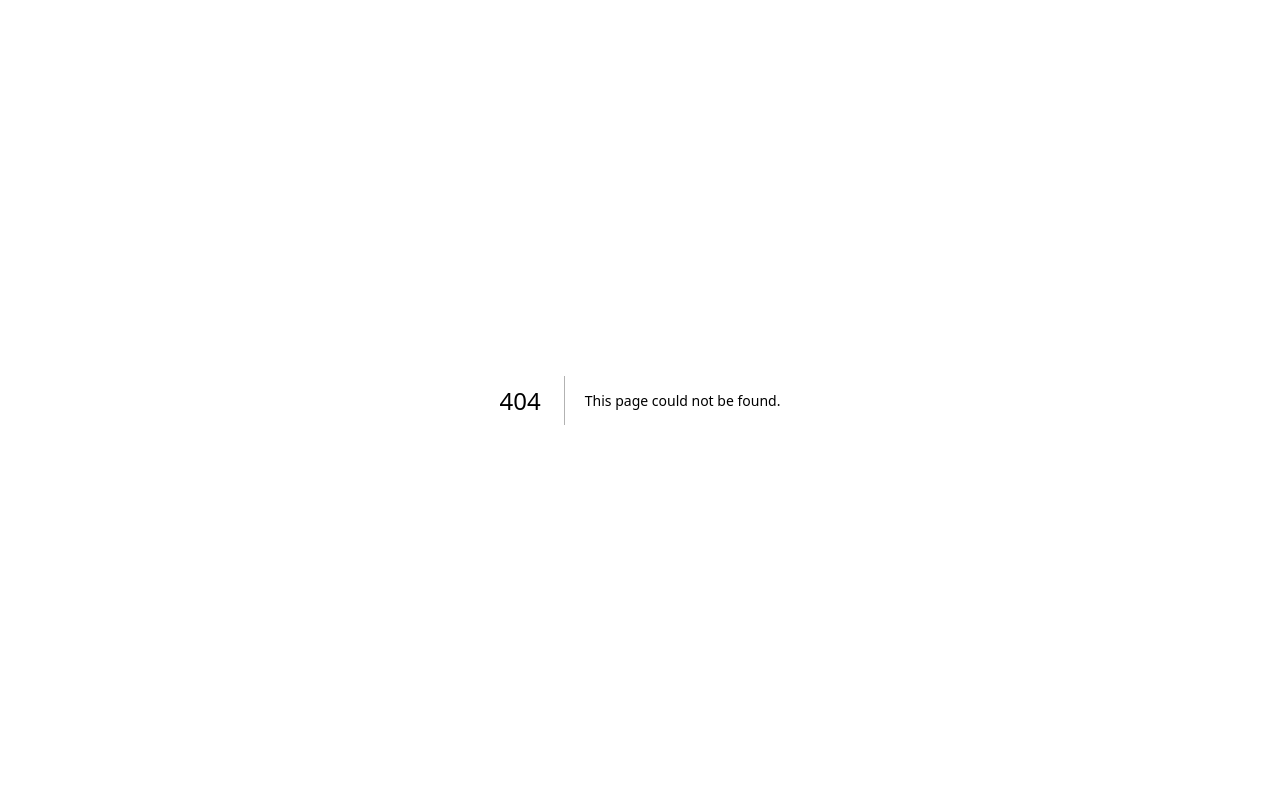
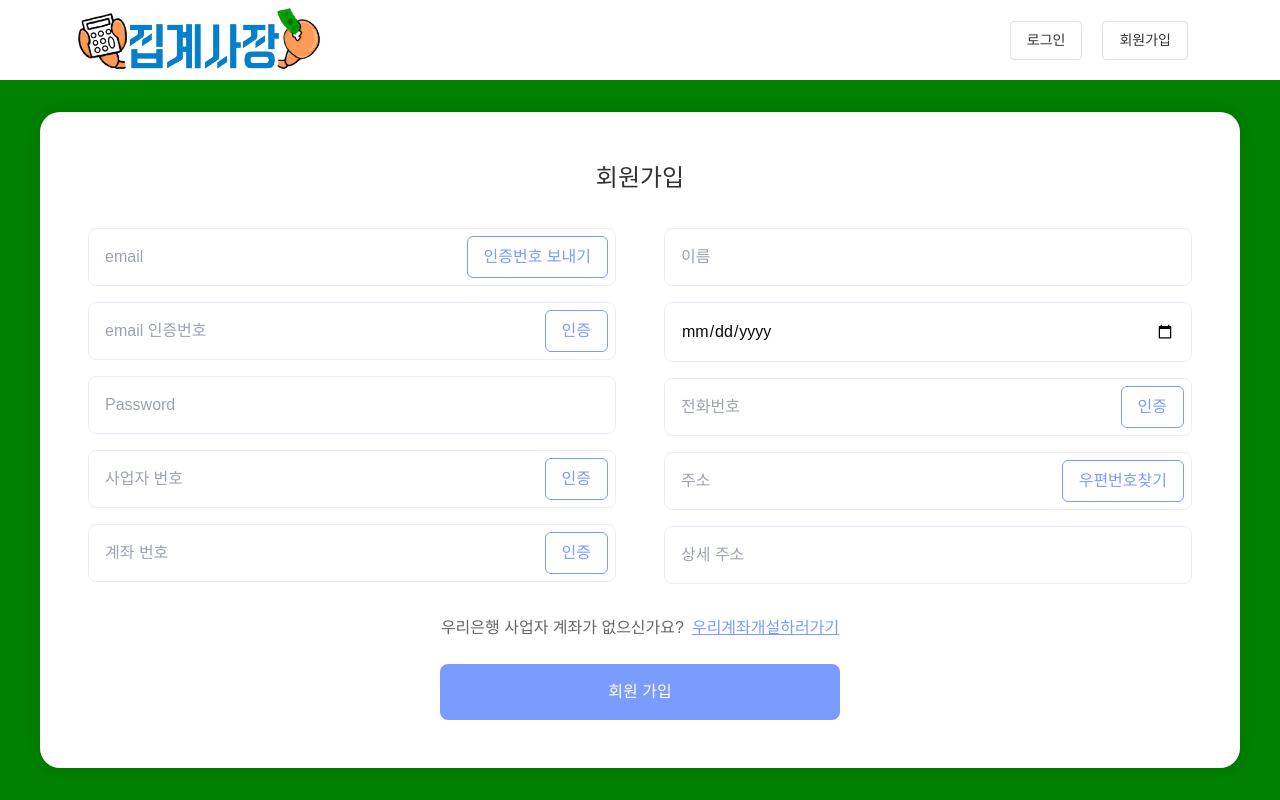
Before and after one commit to woorifisa-projects-3rd/MSA-FE, a Next.js app: page /signup in a window 1280 px wide. Before the commit this address had no page. Built offline with nearby package versions, Linux system fonts and the light colour scheme; a web font is replaced by a local one.

Commit message:
add:signup,change-password 페이지 추가

```diff
--- /dev/null
+++ b/app/(no-sidebar)/(auth)/signup/page.js
@@ -0,0 +1,83 @@
+// components/SignupForm.tsx
+'use client'
+
+import { useState } from 'react'
+import styles from './signup.module.css'
+
+export default function signup() {
+    return (
+        <div className={styles.container}>
+            <div className={styles.formWrapper}>
+                <h2 className={styles.title}>회원가입</h2>
+                <form className={styles.form}>
+                    <div className={styles.formGrid}>
+                        {/* 왼쪽 섹션 */}
+                        <div className={styles.leftSection}>
+                            <div className={styles.inputGroup}>
+                                <input type="email" placeholder="email" />
+                                <button type="button" className={styles.verifyButton}>인증번호 보내기</button>
+                            </div>
+
+                            <div className={styles.inputGroup}>
+                                <input type="text" placeholder="email 인증번호" />
+                                <button type="button" className={styles.verifyButton}>인증</button>
+                            </div>
+
+                            <div className={styles.inputGroup}>
+                                <input type="password" placeholder="Password" />
+                            </div>
+
+                            <div className={styles.inputGroup}>
+                                <input type="text" placeholder="사업자 번호" />
+                                <button type="button" className={styles.verifyButton}>인증</button>
+                            </div>
+
+                            <div className={styles.inputGroup}>
+                                <input type="text" placeholder="계좌 번호" />
+                                <button type="button" className={styles.verifyButton}>인증</button>
+                            </div>
+                        </div>
+
+                        {/* 오른쪽 섹션 */}
+                        <div className={styles.rightSection}>
+                            <div className={styles.inputGroup}>
+                                <input type="text" placeholder="이름" />
+                            </div>
+
+                            <div className={styles.inputGroup}>
+                                <input type="date" placeholder="생년월일" />
+                            </div>
+
+                            <div className={styles.inputGroup}>
+                                <input type="tel" placeholder="전화번호" />
+                                <button type="button" className={styles.verifyButton}>인증</button>
+                            </div>
+
+                            <div className={styles.inputGroup}>
+                                <input type="text" placeholder="주소" readOnly />
+                                <button type="button" className={styles.addressButton}>우편번호찾기</button>
+                            </div>
+
+                            <div className={styles.inputGroup}>
+                                <input type="text" placeholder="상세 주소" />
+                            </div>
+                        </div>
+                    </div>
+
+                    <div className={styles.bottomSection}>
+                        <div className={styles.accountCheck}>
+                            <span>우리은행 사업자 계좌가 없으신가요?</span>
+                            <button type="button" className={styles.linkButton}
+                                    onClick={() => window.open('https://nbi.wooribank.com/nbi/woori?withyou=BISVC0131', '_blank')}
+                            >우리계좌개설하러가기</button>
+                        </div>
+
+                        <button type="submit" className={styles.submitButton}>
+                            회원 가입
+                        </button>
+                    </div>
+                </form>
+            </div>
+        </div>
+    )
+}
--- /dev/null
+++ b/app/(no-sidebar)/(auth)/signup/signup.module.css
@@ -0,0 +1,131 @@
+.container {
+    height: calc(100vh - var(--header-height));
+    /* background-color: #fff; */
+    background-color: green;
+    padding: 2rem;
+}
+
+.formWrapper {
+    max-width: 1200px;
+    margin: 0 auto;
+    background: #fff;
+    border-radius: 20px;
+    box-shadow: 0 0 20px rgba(0, 0, 0, 0.1);
+    padding: 3rem;
+}
+
+.title {
+    font-size: 1.5rem;
+    color: #333;
+    margin-bottom: 2rem;
+    text-align: center;
+}
+
+.form {
+    width: 100%;
+}
+
+.formGrid {
+    display: grid;
+    grid-template-columns: 1fr 1fr;
+    gap: 3rem;
+    margin-bottom: 2rem;
+}
+
+.leftSection,
+.rightSection {
+    display: flex;
+    flex-direction: column;
+    gap: 1rem;
+}
+
+.inputGroup {
+    position: relative;
+}
+
+.inputGroup input {
+    width: 100%;
+    padding: 1rem;
+    border: 1px solid #E8EEF9;
+    border-radius: 8px;
+    font-size: 1rem;
+    transition: all 0.3s ease;
+}
+
+.inputGroup input:focus {
+    outline: none;
+    border-color: #7B9CFF;
+    box-shadow: 0 0 0 3px rgba(123, 156, 255, 0.1);
+}
+
+.verifyButton,
+.addressButton {
+    position: absolute;
+    right: 8px;
+    top: 50%;
+    transform: translateY(-50%);
+    padding: 0.5rem 1rem;
+    background-color: #fff;
+    border: 1px solid #7B9CFF;
+    color: #7B9CFF;
+    border-radius: 6px;
+    cursor: pointer;
+    transition: all 0.3s ease;
+}
+
+.verifyButton:hover,
+.addressButton:hover {
+    background-color: #7B9CFF;
+    color: #fff;
+}
+
+.bottomSection {
+    display: flex;
+    flex-direction: column;
+    align-items: center;
+    gap: 1.5rem;
+}
+
+.accountCheck {
+    text-align: center;
+    color: #666;
+}
+
+.linkButton {
+    background: none;
+    border: none;
+    color: #7B9CFF;
+    text-decoration: underline;
+    cursor: pointer;
+    margin-left: 0.5rem;
+}
+
+.submitButton {
+    width: 100%;
+    max-width: 400px;
+    padding: 1rem;
+    background-color: #7B9CFF;
+    color: white;
+    border: none;
+    border-radius: 8px;
+    font-size: 1rem;
+    cursor: pointer;
+    transition: all 0.3s ease;
+}
+
+.submitButton:hover {
+    background-color: #6384ff;
+    transform: translateY(-1px);
+    box-shadow: 0 4px 12px rgba(123, 156, 255, 0.2);
+}
+
+@media (max-width: 768px) {
+    .formGrid {
+        grid-template-columns: 1fr;
+        gap: 1rem;
+    }
+
+    .formWrapper {
+        padding: 1.5rem;
+    }
+}
```
Also changed, not shown: app/(no-sidebar)/(auth)/change-password/page.js (added), app/(no-sidebar)/(auth)/change-password/page.module.css (added).
